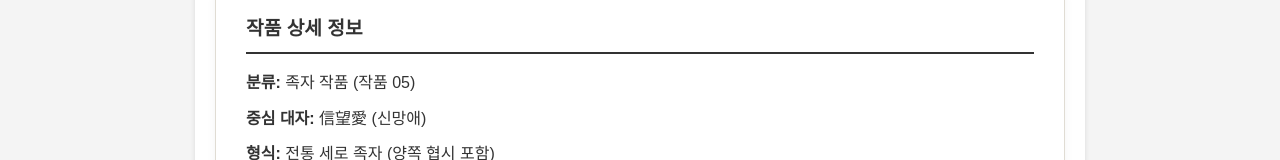
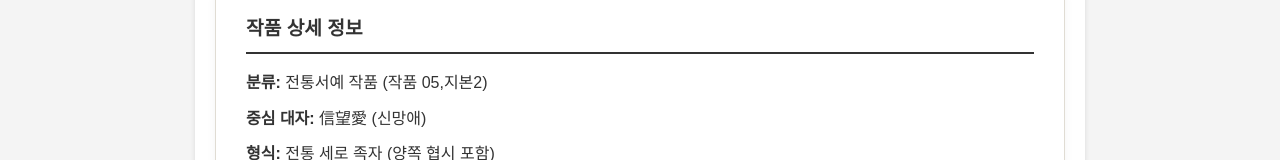
Before and after one commit to seoye-gallery/k-seoye-gallery, a plain HTML site: page detail5.html in a window 1280 px wide. Shown: the part 558-718 px from the top of the page. Drawn offline with Linux system fonts and the light colour scheme.

Commit message:
Update artwork classification in detail5.html

```diff
--- a/detail5.html
+++ b/detail5.html
@@ -23,7 +23,7 @@
         <!-- 상세 정보 및 해설 영역 -->
         <div class="artwork-info-section" style="background: #fff; border: 1px solid #e0dcd3; border-radius: 8px; padding: 25px 30px; margin-bottom: 30px; box-shadow: 0 3px 10px rgba(0,0,0,0.05);">
             <h2 style="font-size: 1.2rem; border-bottom: 2px solid #333; padding-bottom: 8px; margin-top: 0;">작품 상세 정보</h2>
-            <p style="margin: 10px 0;"><strong>분류:</strong> 족자 작품 (작품 05)</p>
+            <p style="margin: 10px 0;"><strong>분류:</strong> 전통서예 작품 (작품 05,지본2)</p>
             <p style="margin: 10px 0;"><strong>중심 대자:</strong> 信望愛 (신망애)</p>
             <p style="margin: 10px 0;"><strong>형식:</strong> 전통 세로 족자 (양쪽 협시 포함)</p>
             <p style="margin: 10px 0;"><strong>작가:</strong> 원당 김제운</p>
```
